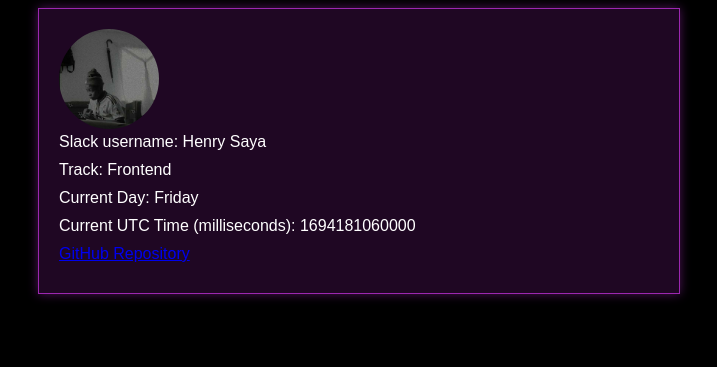
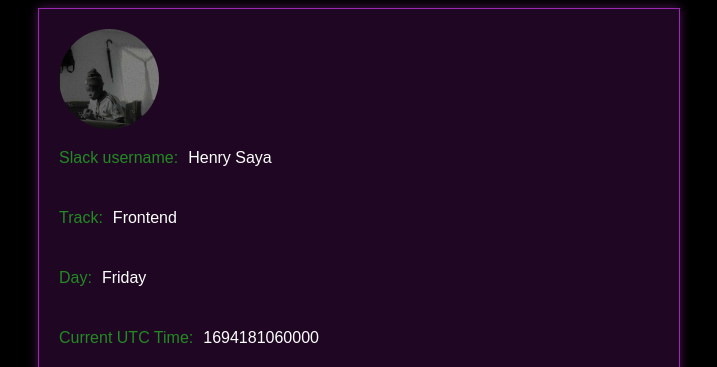
Before and after one commit to HenrySaya/HNG, a plain HTML site: page index.html in a window 1280 px wide. Shown: the top 367 px of the page, without its empty margins (281-998 px from the left). Drawn offline with Linux system fonts and the light colour scheme.

Commit message:
HNG Task 1

```diff
--- a/index.html
+++ b/index.html
@@ -14,35 +14,38 @@
         </div>
 
         <!-- Slack Name -->
-        <div data-testid="slackUserName" class="slack-name">
-            Slack username: Henry Saya
+        <div class="slack-name">
+            <span>Slack username:</span>
+            <p data-testid="slackUserName">Henry Saya</p>
         </div>
 
         <!-- Track -->
-        <div data-testid="myTrack" class="track">
-            Track: Frontend
+        <div class="track">
+            <span>Track:</span>
+            <p data-testid="myTrack">Frontend</p>
         </div>
 
 
         <!-- Current Day of the Week -->
-        <div data-testid="currentDayOfTheWeek" class="current-day">
+        <div class="current-day">
             <!-- Display the current day of the week here -->
-        </div>
-
-        <!-- Current Time -->
-        <div data-testid="currentTime" class="current-time">
-            <!-- Display the current time here -->
+            <span>Day:</span>
+            <p data-testid="currentDay"></p>
         </div>
 
         <!-- Current UTC Time -->
-        <div data-testid="currentUTCTime" class="current-utc-time">
+        <div class="current-utc-time">
             <!-- Display the current UTC time in milliseconds here -->
+            <span>Current UTC Time:</span>
+            <p data-testid="currentUtcTime"></p>
         </div>
 
         <!-- GitHub URL -->
-        <div data-testid="githubURL" class="github-url">
-            <a href="https://github.com/HenrySaya/HenrySaya.github.io" target="_blank">GitHub Repository</a>
+        <div class="github-url">
+            <span class="github-icon">&#xF09B;</span>
+            <a href="https://github.com/HenrySaya/HenrySaya.github.io" target="_blank" data-testid="githubURL">GitHub Repository</a>
         </div>
+
 
     </div>
 
--- a/script.js
+++ b/script.js
@@ -1,32 +1,18 @@
-function toggleDarkMode() {
-    document.body.classList.add('dark-mode');
-    document.body.classList.remove('light-mode');
-}
-
-function toggleLightMode() {
-    document.body.classList.add('light-mode');
-    document.body.classList.remove('dark-mode');
-}
-
 function updateCurrentDay() {
     const daysOfWeek = ['Sunday', 'Monday', 'Tuesday', 'Wednesday', 'Thursday', 'Friday', 'Saturday'];
     const currentDate = new Date();
     const currentDayIndex = currentDate.getDay();
     const currentDay = daysOfWeek[currentDayIndex];
-    const currentDayElement = document.querySelector('[data-testid="currentDayOfTheWeek"]');
-    currentDayElement.innerText = `Current Day: ${currentDay}`;
+    const currentDayElement = document.querySelector('[data-testid="currentDay"]');
+    currentDayElement.textContent = `${currentDay}`;
 }
 
-// Call this function to update the current day when the page loads
-
-updateCurrentDay();
-
-// Call this function to update the current day when the page loads
 function updateCurrentUTCTime() {
     const currentUTCTimeInMilliseconds = new Date().getTime();
-    const currentUTCTimeElement = document.querySelector('[data-testid="currentUTCTime"]');
-    currentUTCTimeElement.innerText = `Current UTC Time (milliseconds): ${currentUTCTimeInMilliseconds}`;
+    const currentUTCTimeElement = document.querySelector('[data-testid="currentUtcTime"]');
+    currentUTCTimeElement.textContent = currentUTCTimeInMilliseconds.toString();
 }
 
-// Call this function to update the current UTC time when the page loads
+// Call these functions to update the current day and UTC time when the page loads
+updateCurrentDay();
 updateCurrentUTCTime();
--- a/styles.css
+++ b/styles.css
@@ -1,6 +1,10 @@
 body {
     background-color: #000; /* Set the background color to black */
     color: #fff; /* Set text color to white */
+}
+
+span {
+    color:forestgreen
 }
 
 .container {
@@ -8,17 +12,32 @@ body {
     margin: 0 auto;
     padding: 20px;
     font-family: Arial, sans-serif;
-    border: 1px solid #9c27b0; /* Set border color to a shade of purple */
-    background-color: rgba(156, 39, 176, 0.2); /* Set a semi-transparent purple background */
-    box-shadow: 0 0 10px rgba(156, 39, 176, 0.5); /* Add a subtle shadow */
+    border: 1px solid #9c27b0;
+    background-color: rgba(156, 39, 176, 0.2);
+    box-shadow: 0 0 10px rgba(156, 39, 176, 0.5);
 }
 
 .slack-name, .current-day, .current-utc-time, .track, .github-url {
     margin-bottom: 10px;
+    display: flex;
+    align-items: center;
+}
+span {
+    margin-right: 10px;
 }
 
+
 .slack-display-picture img {
-    width: 100px; /* Adjust the size as needed */
-    height: 100px; /* Adjust the size as needed */
+    width: 100px;
+    height: 100px;
     border-radius: 50%;
 }
+
+.github-url {
+    text-align: center; /* Center-align the content */
+}
+
+.github-icon {
+    font-size: 24px; /* Adjust the font size as needed */
+    margin-right: 5px; /* Add some space between the icon and the link */
+}
```
